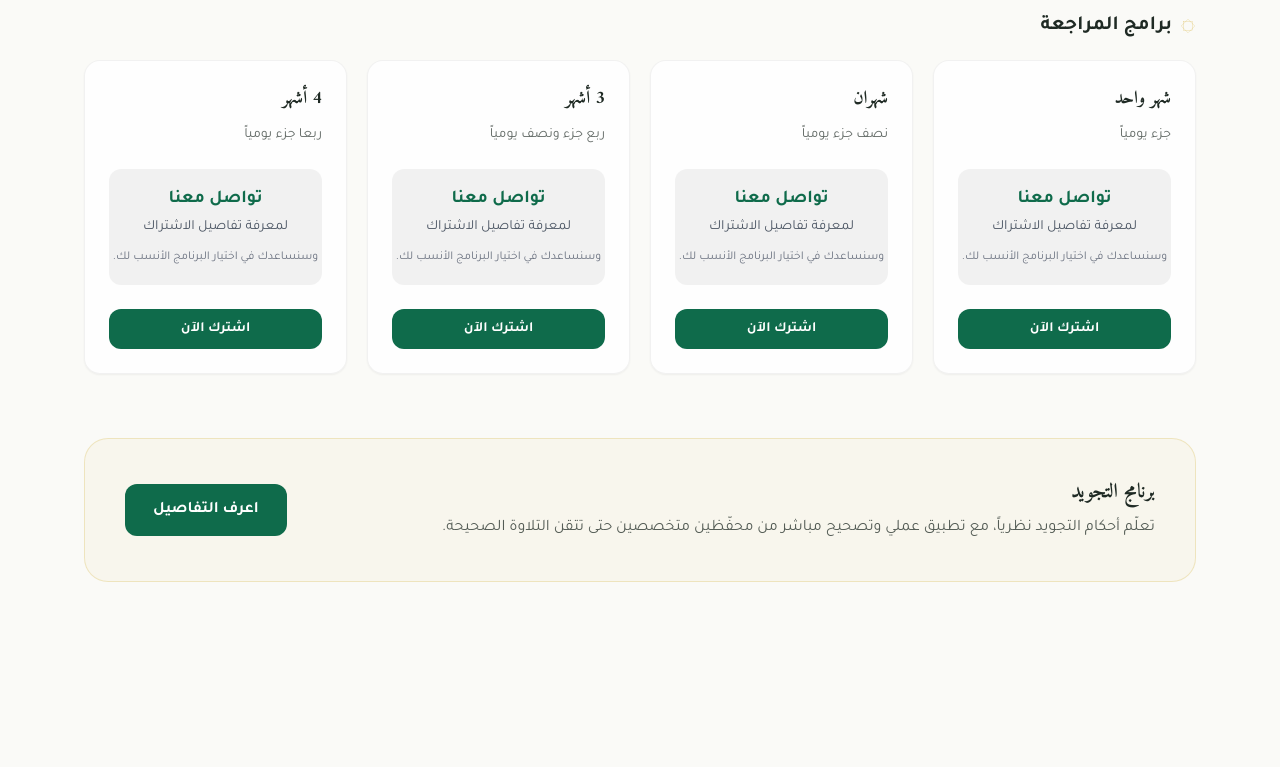
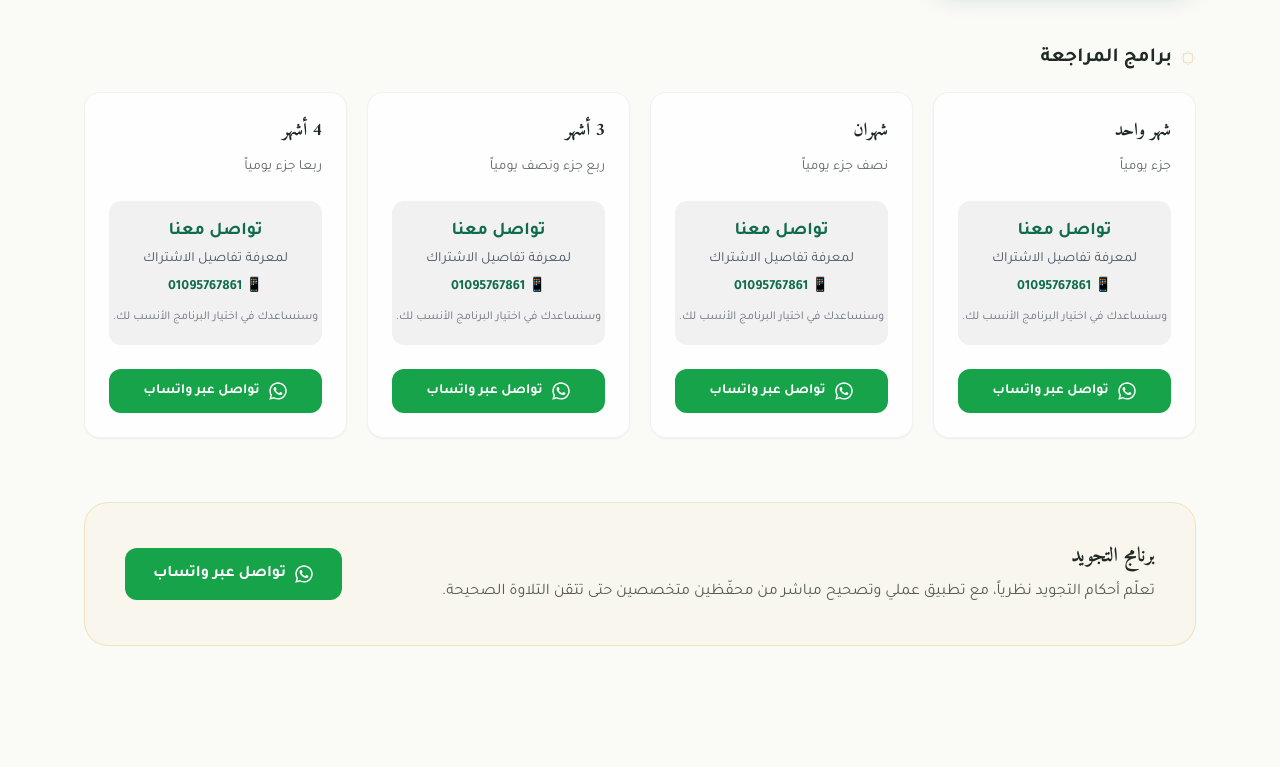
Before and after one commit to ahmedwahb401-coder/golden-khatma-academy, a Next.js app: page / in a window 1280 px wide. Shown: the part 2172-2939 px from the top of the page. Built offline with nearby package versions, Linux system fonts and the light colour scheme.

Commit message:
Add WhatsApp contact buttons

```diff
--- a/components/Programs.tsx
+++ b/components/Programs.tsx
@@ -1,3 +1,4 @@
+import { FaWhatsapp } from "react-icons/fa";
 import RubElHizb from "./RubElHizb";
 import { memorizationPrograms, revisionPrograms } from "@/lib/data";
 
@@ -11,8 +12,7 @@ type Program = {
 export function ProgramCard({ program }: { program: Program }) {
   return (
     <div
-      className={`relative rounded-2xl p-6 flex flex-col gap-3 border transition-all duration-300 hover:-translate-y-1 ${
-        program.featured
+      className={`relative rounded-2xl p-6 flex flex-col gap-3 border transition-all duration-300 hover:-translate-y-1 ${program.featured
         ? "bg-gradient-to-b from-primary to-primary-dark text-white border-transparent shadow-xl shadow-emerald-900/20"
         : "bg-white/80 dark:bg-white/[0.04] border-black/5 dark:border-white/10 shadow-sm"
         }`}
@@ -28,49 +28,52 @@ export function ProgramCard({ program }: { program: Program }) {
       </div>
 
       <div
-        className={`text-sm ${
-          program.featured ? "text-emerald-50/80" : "opacity-70"
+        className={`text-sm ${program.featured ? "text-emerald-50/80" : "opacity-70"
           }`}
       >
         {program.pace}
       </div>
 
-      {/* رسالة بدلاً من السعر */}
+      {/* تواصل معنا */}
       <div className="mt-3 text-center py-4 rounded-xl bg-black/5 dark:bg-white/5">
         <p
-          className={`text-lg font-bold ${
-            program.featured ? "text-white" : "text-primary"
+          className={`text-lg font-bold ${program.featured ? "text-white" : "text-primary"
             }`}
         >
           تواصل معنا
         </p>
 
         <p
-          className={`text-sm mt-1 ${
-            program.featured ? "text-emerald-50/90" : "text-gray-600"
+          className={`text-sm mt-1 ${program.featured ? "text-emerald-50/90" : "text-gray-600"
             }`}
         >
           لمعرفة تفاصيل الاشتراك
         </p>
 
         <p
-          className={`text-xs mt-2 leading-6 ${
-            program.featured ? "text-emerald-100/80" : "text-gray-500"
+          className={`text-sm mt-2 font-bold ${program.featured ? "text-white" : "text-primary"
+            }`}
+        >
+          📱 01095767861
+        </p>
+
+        <p
+          className={`text-xs mt-2 leading-6 ${program.featured ? "text-emerald-100/80" : "text-gray-500"
             }`}
         >
           وسنساعدك في اختيار البرنامج الأنسب لك.
         </p>
       </div>
 
-      <button
-        className={`mt-3 rounded-xl py-2.5 text-sm font-bold transition-colors ${
-          program.featured
-            ? "bg-white text-primary hover:bg-emerald-50"
-            : "bg-primary text-white hover:bg-primary-dark"
-        }`}
+      <a
+        href="https://wa.me/201095767861"
+        target="_blank"
+        rel="noopener noreferrer"
+        className="mt-3 rounded-xl py-3 text-sm font-bold flex items-center justify-center gap-2 bg-green-600 text-white hover:bg-green-700 transition"
       >
-        اشترك الآن
-      </button>
+        <FaWhatsapp className="w-5 h-5" />
+        تواصل عبر واتساب
+      </a>
     </div>
   );
 }
@@ -82,6 +85,7 @@ export default function Programs() {
         <h2 className="text-3xl md:text-4xl font-bold mb-3 font-display">
           برامجنا
         </h2>
+
         <p className="opacity-70">
           اختر المسار الذي يناسب هدفك: حفظ جديد، مراجعة وتثبيت، أو تجويد.
         </p>
@@ -121,9 +125,15 @@ export default function Programs() {
           </p>
         </div>
 
-        <button className="shrink-0 rounded-xl px-7 py-3.5 font-bold text-white transition hover:opacity-90 bg-primary">
-          اعرف التفاصيل
-        </button>
+        <a
+          href="https://wa.me/201095767861"
+          target="_blank"
+          rel="noopener noreferrer"
+          className="shrink-0 rounded-xl px-7 py-3.5 font-bold text-white transition hover:bg-green-700 bg-green-600 flex items-center gap-2"
+        >
+          <FaWhatsapp className="w-5 h-5" />
+          تواصل عبر واتساب
+        </a>
       </div>
     </section>
   );
--- a/package.json
+++ b/package.json
@@ -20,6 +20,7 @@
     "react": "^19.0.0",
     "react-dom": "^19.0.0",
     "react-hook-form": "^7.53.0",
+    "react-icons": "^5.7.0",
     "tailwind-merge": "^2.5.2",
     "zod": "^3.23.8"
   },
```
Also changed, not shown: 1 other file (tests, documents, lock files or other folders). Lines whose indentation alone changed are shown as unchanged.
